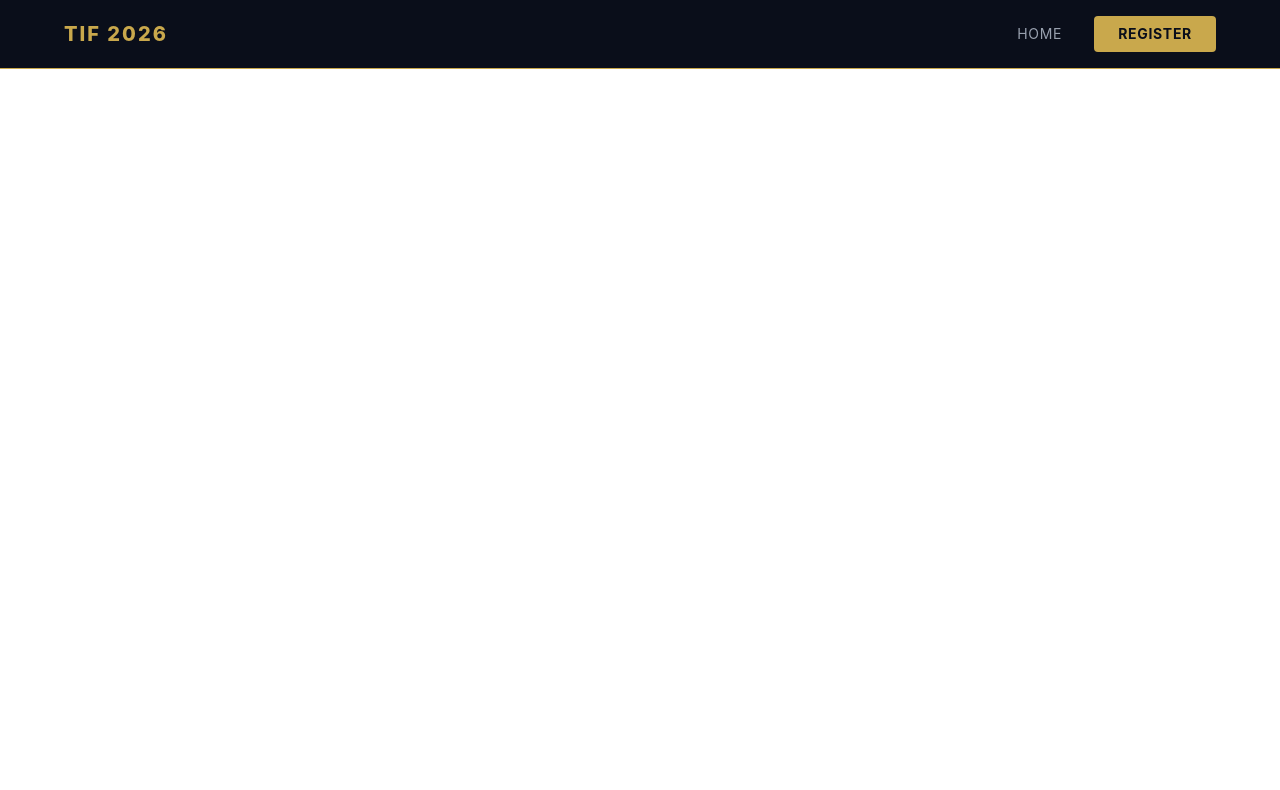
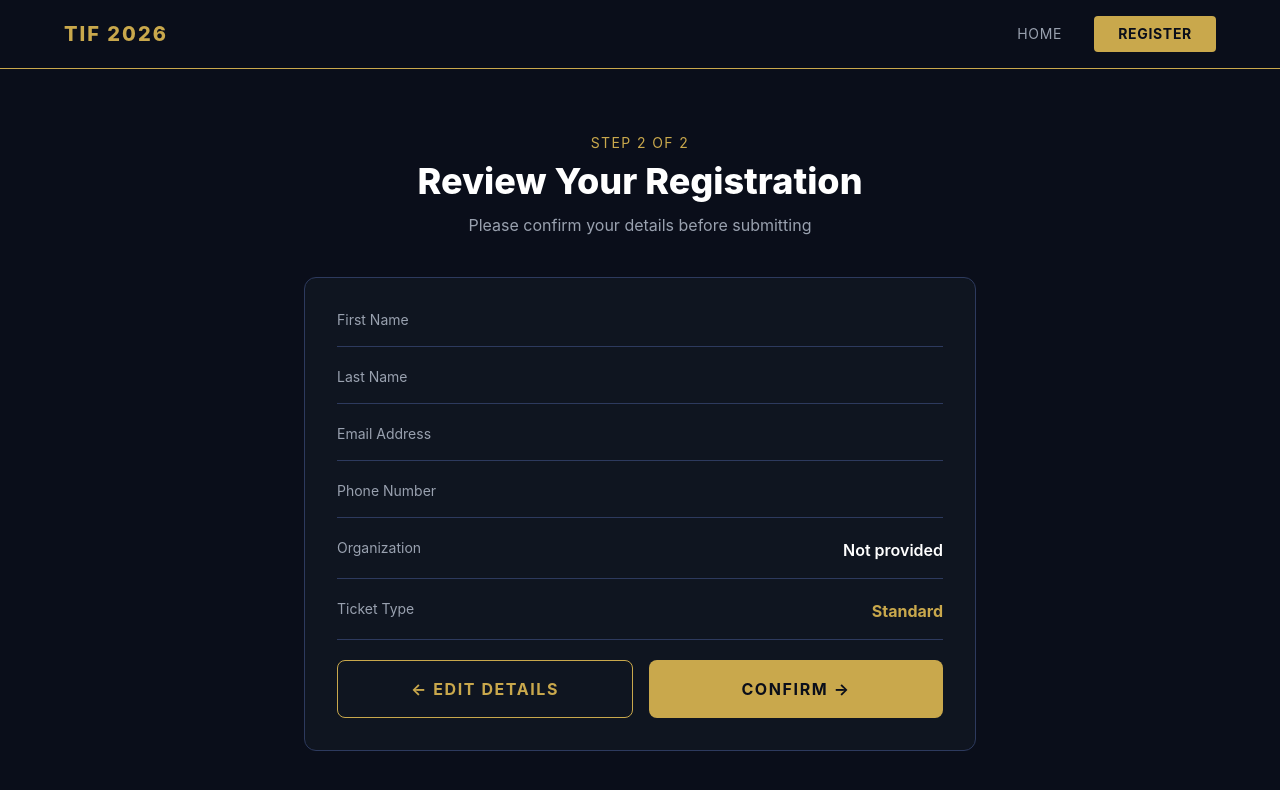
Before and after one commit to CherlyIC/Tech-Innovation-Forum, a React (Vite) app: page /review in a window 1280 px wide. Shown: the top 790 px of the page. Built offline with nearby package versions, Linux system fonts and the light colour scheme.

Commit message:
add a review page

```diff
--- a/src/pages/Register.jsx
+++ b/src/pages/Register.jsx
@@ -6,7 +6,7 @@ function Register ({form, setForm}) {
 
   const handleChange = (e) => {
     const {name, value} = e.target
-    setForm ({ ...form, [name]: value})
+    setForm({ ...form, [name]: value})
   }
 
   const handleSubmit = (e) => {
--- a/src/pages/Review.jsx
+++ b/src/pages/Review.jsx
@@ -1,7 +1,76 @@
-function Review () {
+import { useNavigate } from "react-router-dom";
+import React from "react";
+
+function Review({ form }) {
+  const navigate = useNavigate();
+
   return (
-    <></>
-  )
+    <div className="bg-[#0a0e1a] min-h-screen py-16 px-5">
+      <div className="max-w-2xl mx-auto">
+        <div className="text-center mb-10">
+          <p className="text-[#c9a84c] text-sm tracking-widest uppercase mb-2">
+            Step 2 of 2
+          </p>
+          <h1 className="text-4xl font-extrabold text-white mb-3">
+            Review Your Registration
+          </h1>
+          <p className="text-gray-400">
+            Please confirm your details before submitting
+          </p>
+        </div>
+
+        <div className="bg-[#0f1520] border border-[#2d3a5e] rounded-xl p-8 space-y-5 mb-8">
+          <div className="flex justify-between border-b border-[#2d3a5e] pb-4">
+            <span className="text-gray-400 text-sm">First Name</span>
+            <span className="text-white font-semibold">{form?.firstName}</span>
+          </div>
+
+          <div className="flex justify-between border-b border-[#2d3a5e] pb-4">
+            <span className="text-gray-400 text-sm">Last Name</span>
+            <span className="text-white font-semibold">{form?.lastName}</span>
+          </div>
+
+          <div className="flex justify-between border-b border-[#2d3a5e] pb-4">
+            <span className="text-gray-400 text-sm">Email Address</span>
+            <span className="text-white font-semibold">{form?.email}</span>
+          </div>
+
+          <div className="flex justify-between border-b border-[#2d3a5e] pb-4">
+            <span className="text-gray-400 text-sm">Phone Number</span>
+            <span className="text-white font-semibold">{form?.phone}</span>
+          </div>
+
+          <div className="flex justify-between border-b border-[#2d3a5e] pb-4">
+            <span className="text-gray-400 text-sm">Organization</span>
+            <span className="text-white font-semibold">
+              {form?.organization || "Not provided"}
+            </span>
+          </div>
+
+          <div className="flex justify-between border-b border-[#2d3a5e] pb-4">
+            <span className="text-gray-400 text-sm">Ticket Type</span>
+            <span className="text-[#c9a84c] font-bold">{form?.ticketType}</span>
+          </div>
+
+          <div className="flex gap-4">
+            <button
+              onClick={() => navigate("/register")}
+              className="flex-1 border border-[#c9a84c] text-[#c9a84c] font-bold py-4 rounded-lg uppercase tracking-widest hover:bg-[#c9a84c] hover:text-[#0a0e1a] transition-colors duration-300"
+            >
+              ← Edit Details
+            </button>
+
+            <button
+              onClick={() => navigate("/confirmation")}
+              className="flex-1 bg-[#c9a84c] text-[#0a0e1a] font-bold py-4 rounded-lg uppercase tracking-widest hover:bg-yellow-400 transition-colors duration-300"
+            >
+              Confirm →
+            </button>
+          </div>
+        </div>
+      </div>
+    </div>
+  );
 }
 
-export default Review
+export default Review;
```
